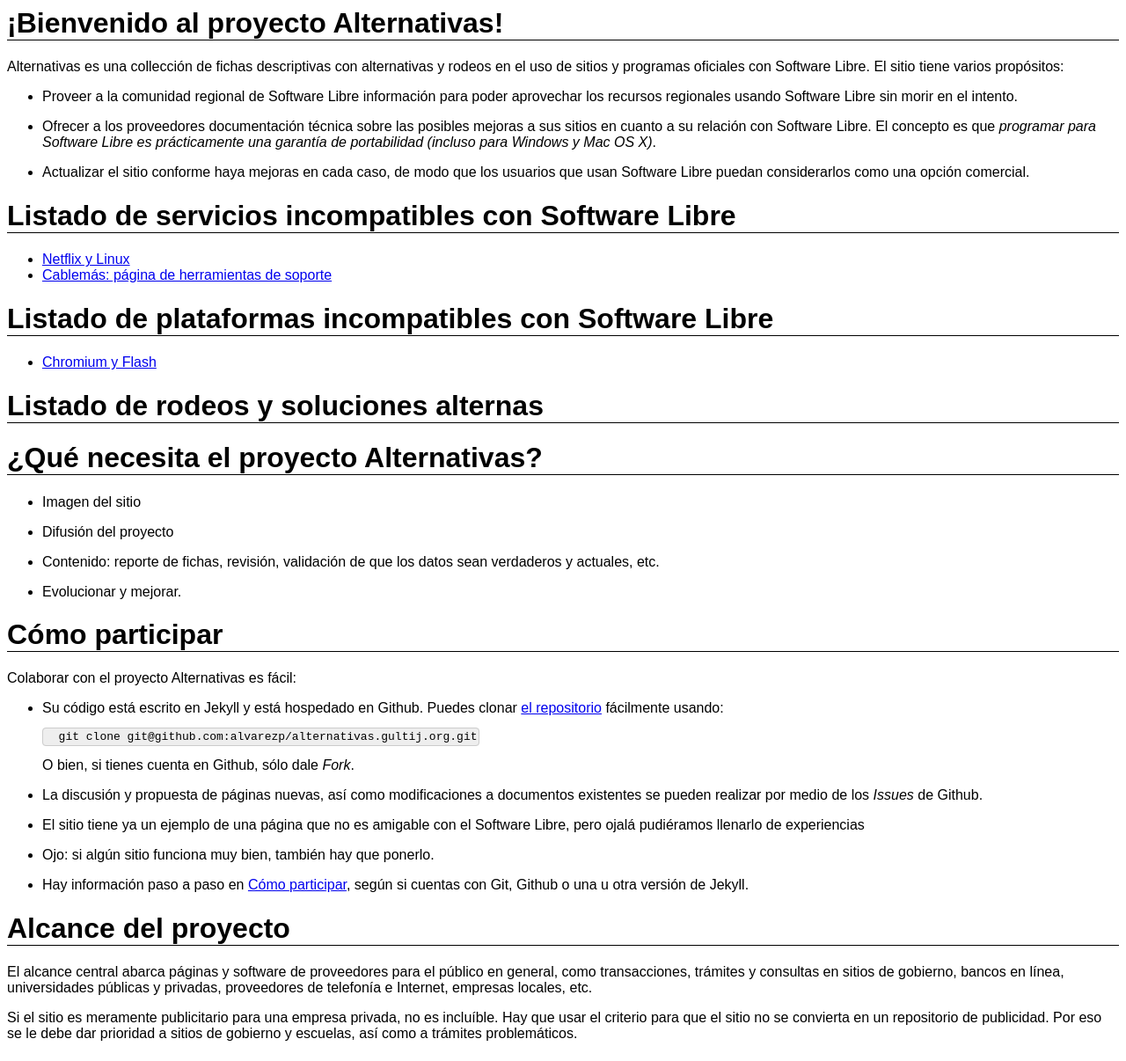
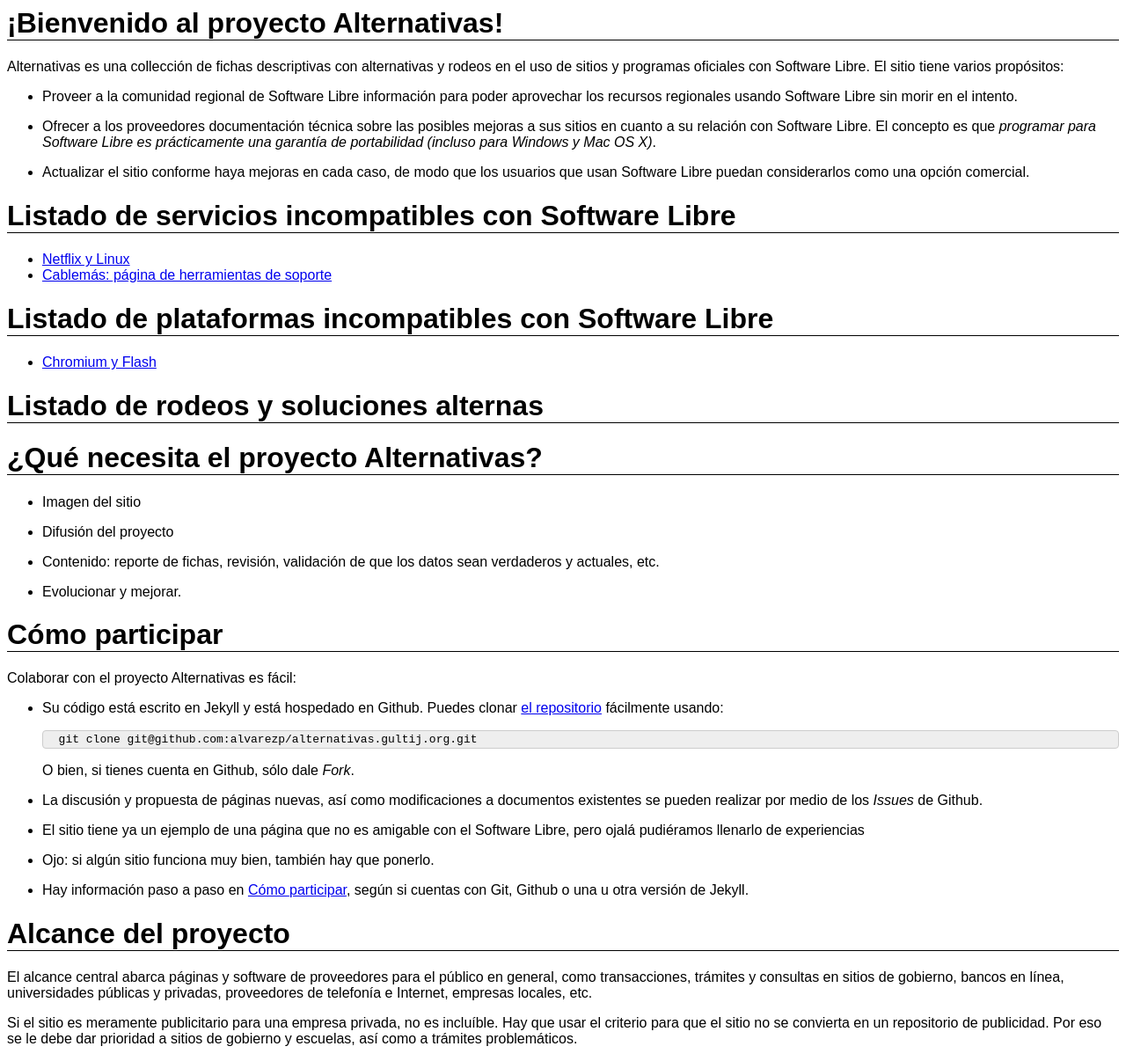
Before and after one commit to gultij/alternus.gultij.org, a Jekyll site: the page built from index.md, in a window 1280 px wide. Shown: the whole page at 88% size. Built offline with Jekyll 4.4.1, drawn with Linux system fonts in a browser that asks for light colours.

Commit message:
Ajustar el formato para bloques de código

```diff
--- a/css/default.css
+++ b/css/default.css
@@ -22,5 +22,17 @@
 	background: #eee;
 	border: 1px solid #ccc;
 	border-radius: 4px;
+	padding: 0px 2px;
+}
+
+pre > code {
+	border: none;
+	padding: 0px;
+}
+
+pre {
+	background: #eee;
+	border: 1px solid #ccc;
+	border-radius: 4px;
 	padding: 2px;
 }
```
